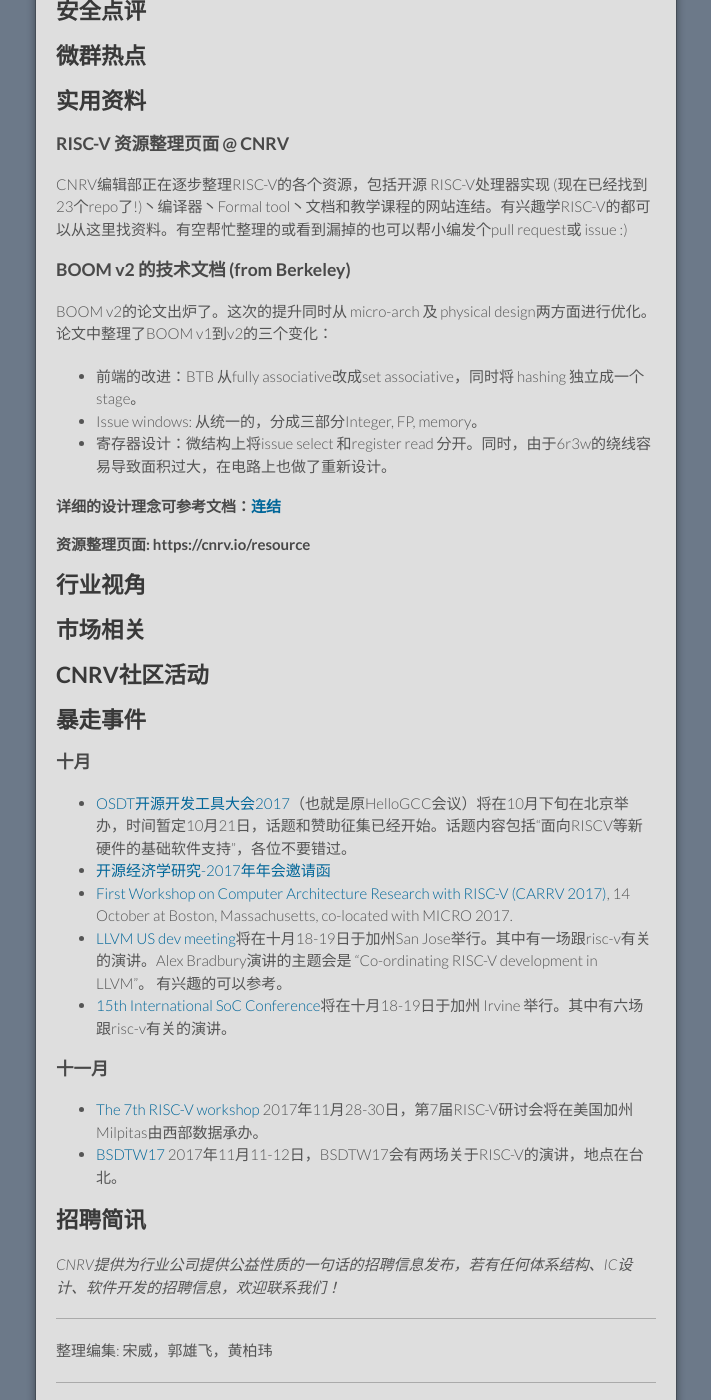
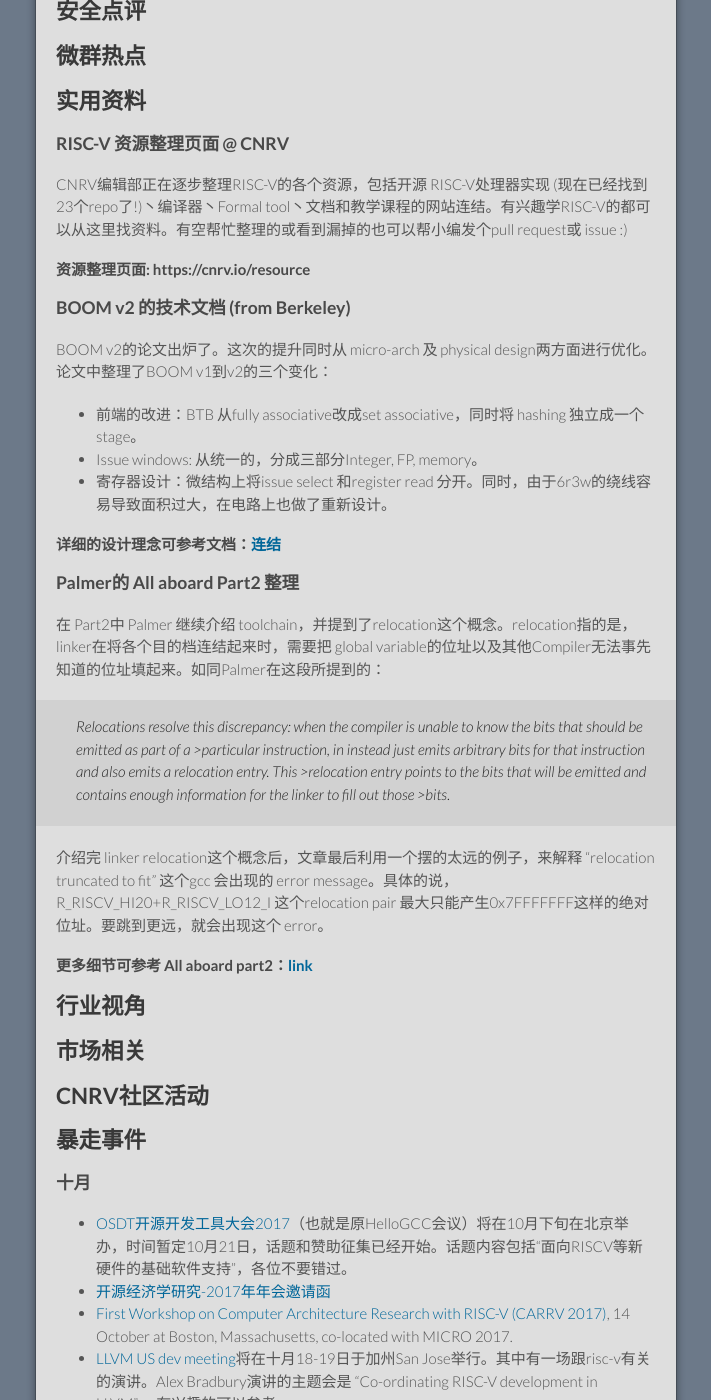
Before and after one commit to cnrv/home, a Jekyll site: the page built from bi-week-rpts/2017-10-12.md, in a window 1280 px wide and 1400 px high, scrolled down 3467 px. Shown: the whole window, without its empty margins (284-995 px from the left). Built offline with Jekyll 4.4.1, drawn with Linux system fonts in a browser that asks for light colours; Markdown is read by kramdown in place of the engine named in the settings; comment, search, counter and statistics services are not loaded; our own code applies the rules of GitHub Pages for plain Markdown files.

Commit message:
加上All aboard part2的資訊，老實說，沒有寫的很好，晚上有空的話再補。

```diff
--- a/bi-week-rpts/2017-10-12.md
+++ b/bi-week-rpts/2017-10-12.md
@@ -141,6 +141,8 @@
 ### RISC-V 资源整理页面 @ CNRV
 CNRV编辑部正在逐步整理RISC-V的各个资源，包括开源 RISC-V处理器实现 (现在已经找到23个repo了!)丶编译器丶Formal tool丶文档和教学课程的网站连结。有兴趣学RISC-V的都可以从这里找资料。有空帮忙整理的或看到漏掉的也可以帮小编发个pull request或 issue :)
 
+#### 资源整理页面: https://cnrv.io/resource
+
 ### BOOM v2 的技术文档 (from Berkeley)
 BOOM v2的论文出炉了。这次的提升同时从 micro-arch 及 physical design两方面进行优化。论文中整理了BOOM v1到v2的三个变化：
 
@@ -150,7 +152,14 @@
 
 #### 详细的设计理念可参考文档：[连结](https://www2.eecs.berkeley.edu/Pubs/TechRpts/2017/EECS-2017-157.pdf)
 
-#### 资源整理页面: https://cnrv.io/resource
+### Palmer的 All aboard Part2 整理
+在 Part2中 Palmer 继续介绍 toolchain，并提到了relocation这个概念。relocation指的是，linker在将各个目的档连结起来时，需要把 global variable的位址以及其他Compiler无法事先知道的位址填起来。如同Palmer在这段所提到的：
+
+>Relocations resolve this discrepancy: when the compiler is unable to know the bits that should be emitted as part of a >particular instruction, in instead just emits arbitrary bits for that instruction and also emits a relocation entry. This >relocation entry points to the bits that will be emitted and contains enough information for the linker to fill out those >bits.
+
+介绍完 linker relocation这个概念后，文章最后利用一个摆的太远的例子，来解释 "relocation truncated to fit" 这个gcc 会出现的 error message。具体的说，R\_RISCV\_HI20+R_RISCV\_LO12\_I 这个relocation pair 最大只能产生0x7FFFFFFF这样的绝对位址。要跳到更远，就会出现这个 error。
+
+#### 更多细节可参考 All aboard part2：[link](https://www.sifive.com/blog/2017/08/21/all-aboard-part-2-relocations/)
 
 ## 行业视角
 
```
